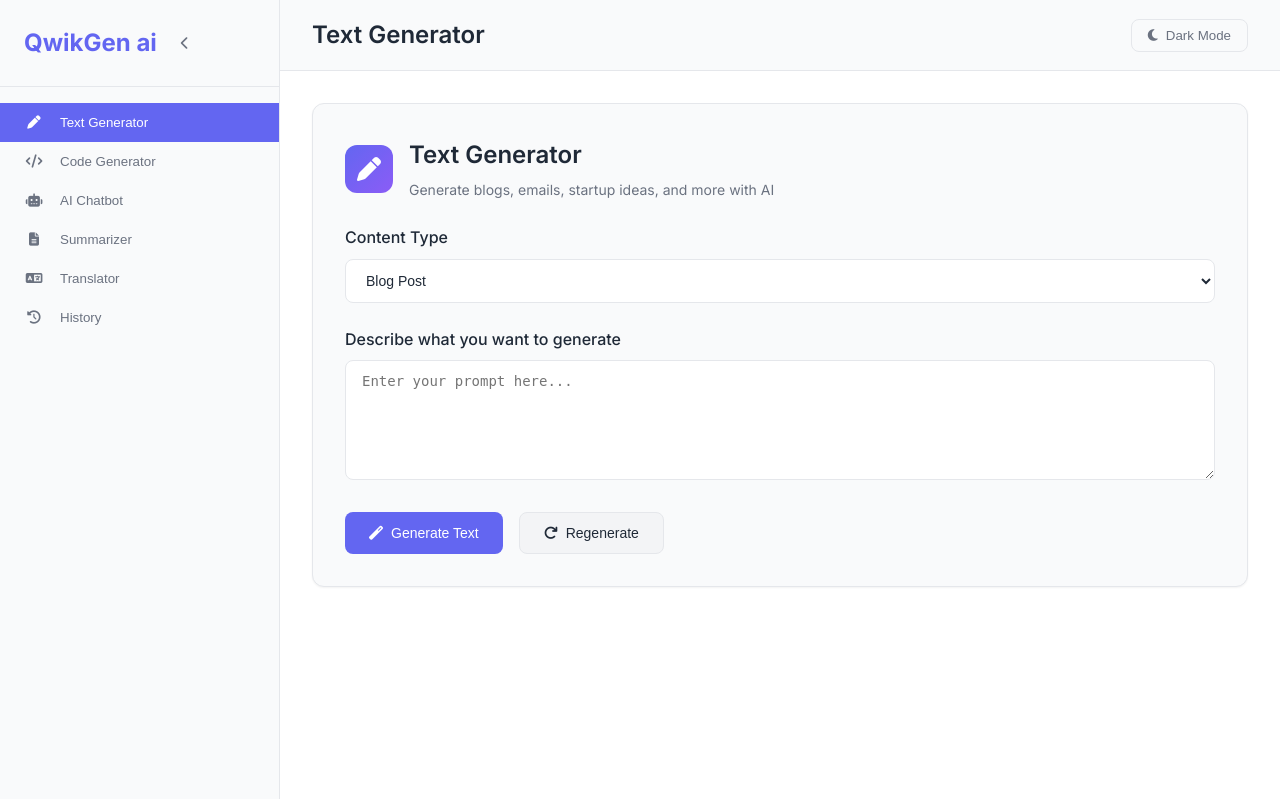
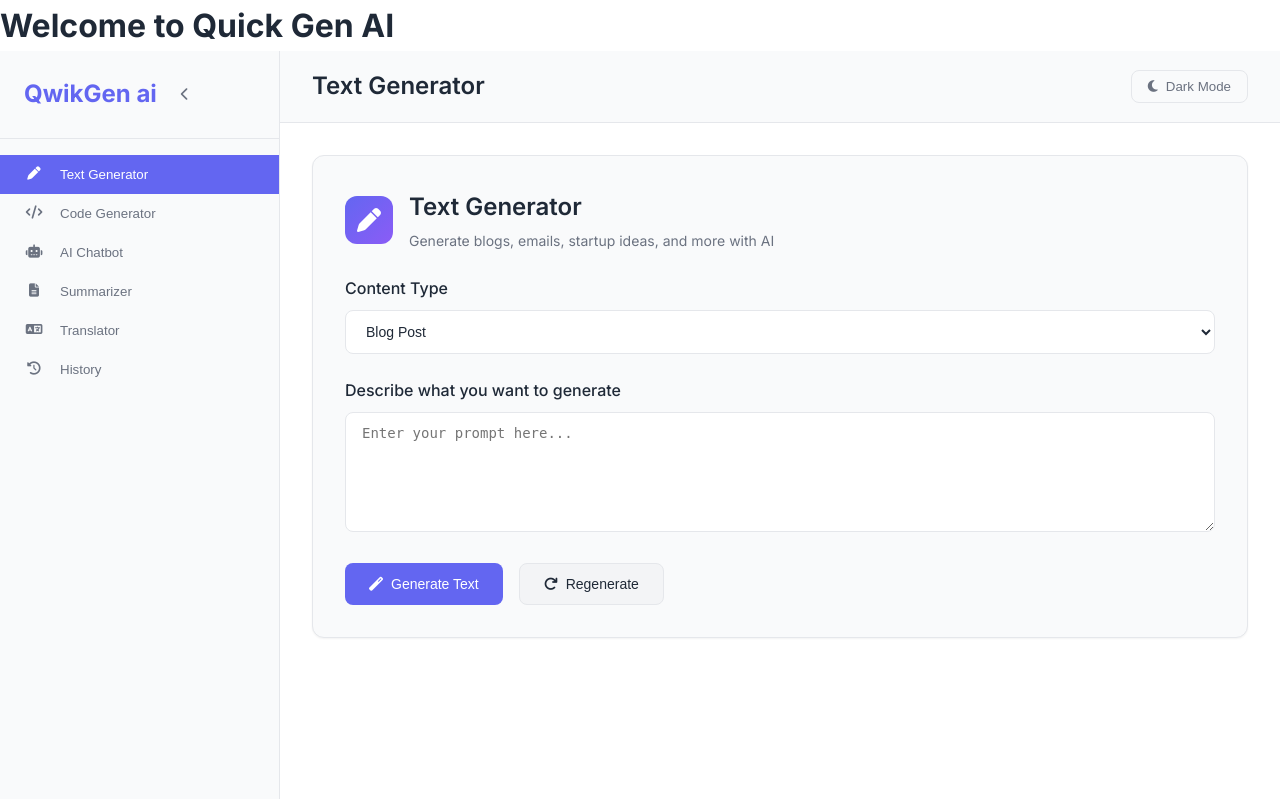
Before and after one commit to mayank-shekhar-dot/QwickGen, a Flask app: page / in a window 1280 px wide. Shown: the top 799 px of the page. Run offline with Flask 3, Linux system fonts and the light colour scheme.

Commit message:
Update index.html

```diff
--- a/templates/index.html
+++ b/templates/index.html
@@ -1,36 +1,30 @@
 <!DOCTYPE html>
-<html lang="en">
-<head>
-    <meta charset="UTF-8">
-    <meta name="viewport" content="width=device-width, initial-scale=1.0">
-    <title>QwikGen - AI Content Generation Hub</title>
-    <!DOCTYPE html>
 <html lang="en">
 <head>
   <!-- ✅ Basic SEO -->
   <meta charset="UTF-8" />
   <meta name="viewport" content="width=device-width, initial-scale=1.0" />
-  <title>Quick Gen | AI Website Generator & Smart Solutions</title>
-  <meta name="description" content="Quick Gen helps you instantly create AI-powered websites with smart design, optimized performance, and future-ready features. Build your next AI project effortlessly." />
-  <meta name="keywords" content="Quick Gen, AI Website Generator, AI Tools, Website Builder, Artificial Intelligence, Smart Solutions, Automation, Productivity" />
-  <meta name="author" content="Quick Gen" />
+  <title>Quick Gen ai | AI Website Generator & Smart Solutions</title>
+  <meta name="description" content="Quick Gen ai helps you instantly create AI-powered websites with smart design, optimized performance, and future-ready features. Build your next AI project effortlessly." />
+  <meta name="keywords" content="Quick Gen ai, AI Website Generator, AI Tools, Website Builder, Artificial Intelligence, Smart Solutions, Automation, Productivity" />
+  <meta name="author" content="Quick Gen ai" />
 
   <!-- ✅ Canonical -->
-  <link rel="canonical" href="http://Quickgen.com/" />
+  <link rel="canonical" href="http://Quickgenai.in/" />
 
   <!-- ✅ Open Graph / Facebook -->
   <meta property="og:type" content="website" />
-  <meta property="og:url" content="http://Quickgen.com/" />
-  <meta property="og:title" content="Quick Gen | AI Website Generator & Smart Solutions" />
-  <meta property="og:description" content="Quick Gen instantly creates AI-powered websites with modern design and automation features." />
-  <meta property="og:image" content="http://Quickgen.com/assets/logo.png" />
+  <meta property="og:url" content="http://Quickgenai.in/" />
+  <meta property="og:title" content="Quick Gen ai | AI Website Generator & Smart Solutions" />
+  <meta property="og:description" content="Quick Gen ai instantly creates AI-powered websites with modern design and automation features." />
+  <meta property="og:image" content="http://Quickgenai.in/assets/logo.png" />
 
   <!-- ✅ Twitter Card -->
   <meta name="twitter:card" content="summary_large_image" />
-  <meta name="twitter:url" content="http://Quickgen.com/" />
-  <meta name="twitter:title" content="Quick Gen | AI Website Generator & Smart Solutions" />
-  <meta name="twitter:description" content="Quick Gen helps you build AI-powered websites with smart, automated, and future-ready features." />
-  <meta name="twitter:image" content="http://Quickgen.com/assets/logo.png" />
+  <meta name="twitter:url" content="http://Quickgenai.in/" />
+  <meta name="twitter:title" content="Quick Gen ai | AI Website Generator & Smart Solutions" />
+  <meta name="twitter:description" content="Quick Gen ai helps you build AI-powered websites with smart, automated, and future-ready features." />
+  <meta name="twitter:image" content="http://Quickgenai.in/assets/logo.png" />
 
   <!-- ✅ Favicon -->
   <link rel="icon" href="/favicon.ico" type="assets/x-icon" />
@@ -41,14 +35,14 @@
     "@context": "https://schema.org",
     "@type": "Organization",
     "name": "Quick Gen",
-    "url": "http://Quickgen.onrender.com/",
-    "logo": "http://Quickgen.onrender.com/assets/logo.png",
+    "url": "http://Quickgenai.in",
+    "logo": "http://Quickgenai.in/assets/logo.png",
     "sameAs": [
       "https://www.facebook.com/quickgen",
-      "https://twitter.com/quickgen",
+      "https://twitter.com/quickgenai",
       "https://www.linkedin.com/company/quickgen"
     ],
-    "description": "Quick Gen is an AI-powered website generator that builds smart, fast, and optimized websites instantly."
+    "description": "Quick Gen ai is an AI-powered website generator that builds smart, fast, and optimized websites instantly."
   }
   </script>
 
@@ -57,11 +51,21 @@
   <meta name="robots" content="index, follow" />
   <meta name="language" content="English" />
   <meta name="revisit-after" content="7 days" />
+
+  <!-- ✅ Google AdSense Meta Tag Verification -->
+ <meta name="google-adsense-account" content="ca-pub-3467938689807252">
+
+  <!-- ✅ Google AdSense Script (Recommended for Ads) -->
+  <script async src="https://pagead2.googlesyndication.com/pagead/js/adsbygoogle.js?client=ca-pub-3467938689807252"
+     crossorigin="anonymous"></script>
 </head>
+
 <body>
   <!-- Your Quick Gen website content goes here -->
+  <h1>Welcome to Quick Gen AI</h1>
 </body>
 </html>
+
 
     <link href="https://cdnjs.cloudflare.com/ajax/libs/font-awesome/6.4.0/css/all.min.css" rel="stylesheet">
     <link href="https://fonts.googleapis.com/css2?family=Inter:wght@300;400;500;600;700&display=swap" rel="stylesheet">
```
